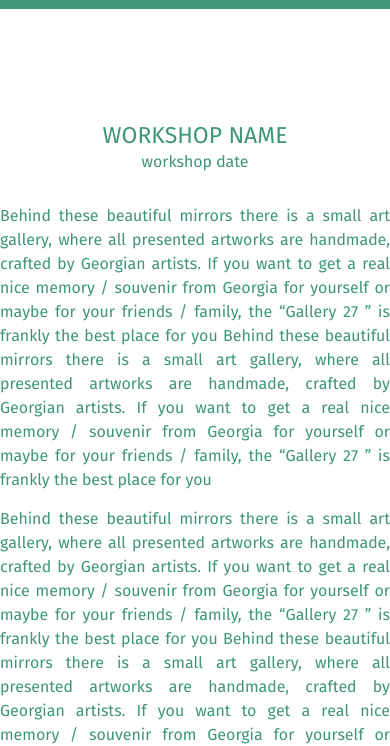
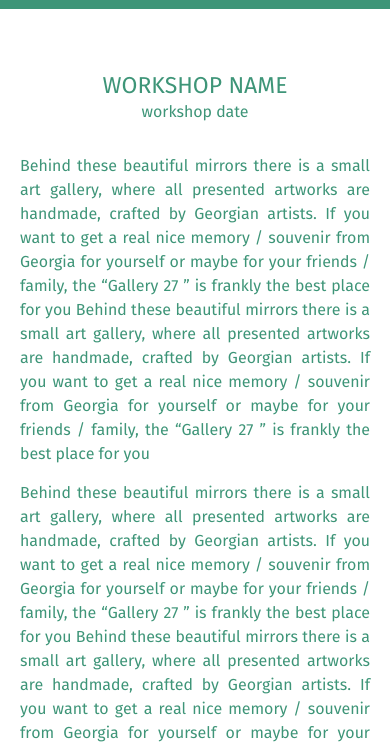
Before and after one commit to nikamgeliashvili/Gallery-27, a website: page workshop_page.html in a window 390 px wide. Shown: the part 104-850 px from the top of the page. Drawn offline with nearby package versions, Linux system fonts and the light colour scheme.

Commit message:
change css

```diff
--- a/sass/pages/_blog_page.scss
+++ b/sass/pages/_blog_page.scss
@@ -22,6 +22,8 @@
         font-size: 23px;
         margin-top: 40px;
         text-transform: uppercase;
+        padding-left: 15px;
+        padding-right: 15px;
     }
 
     .blog_content p {
--- a/sass/pages/_media.scss
+++ b/sass/pages/_media.scss
@@ -5,6 +5,18 @@
 }
 
 @media only screen and (max-width: 1200px) {
+
+
+  .blog_container .workshop_content {
+    padding-left: 20px;
+    padding-right: 20px;
+}
+
+.blog_container .blog_content {
+  padding-left: 20px;
+  padding-right: 20px;
+}
+
   .review_container {
     width: 90%;
     margin: 0 auto;
@@ -112,7 +124,7 @@
 
 
   .blog_container {
-    margin: 50px auto;
+    margin: 50px auto !important;
   }
 
 
```
Also changed, not shown: blog_page.html (+1 -1 lines), css/main.css, dist/main.css, 1 other file.
